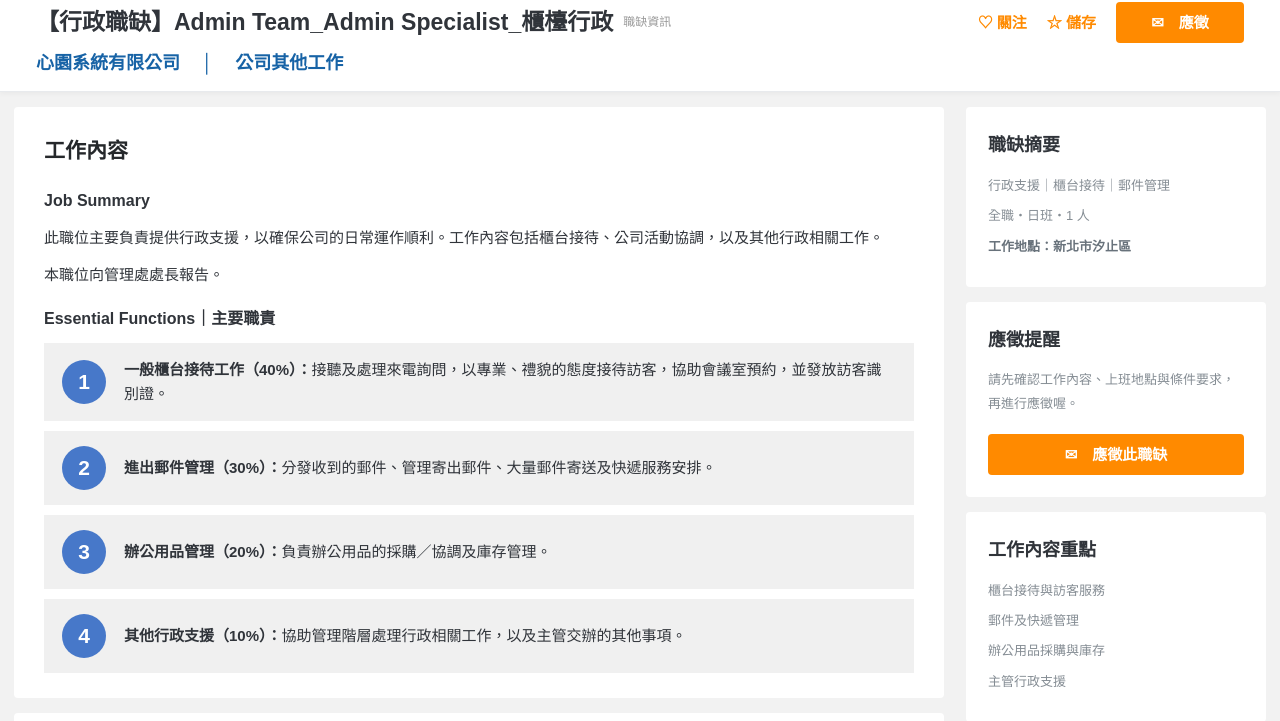
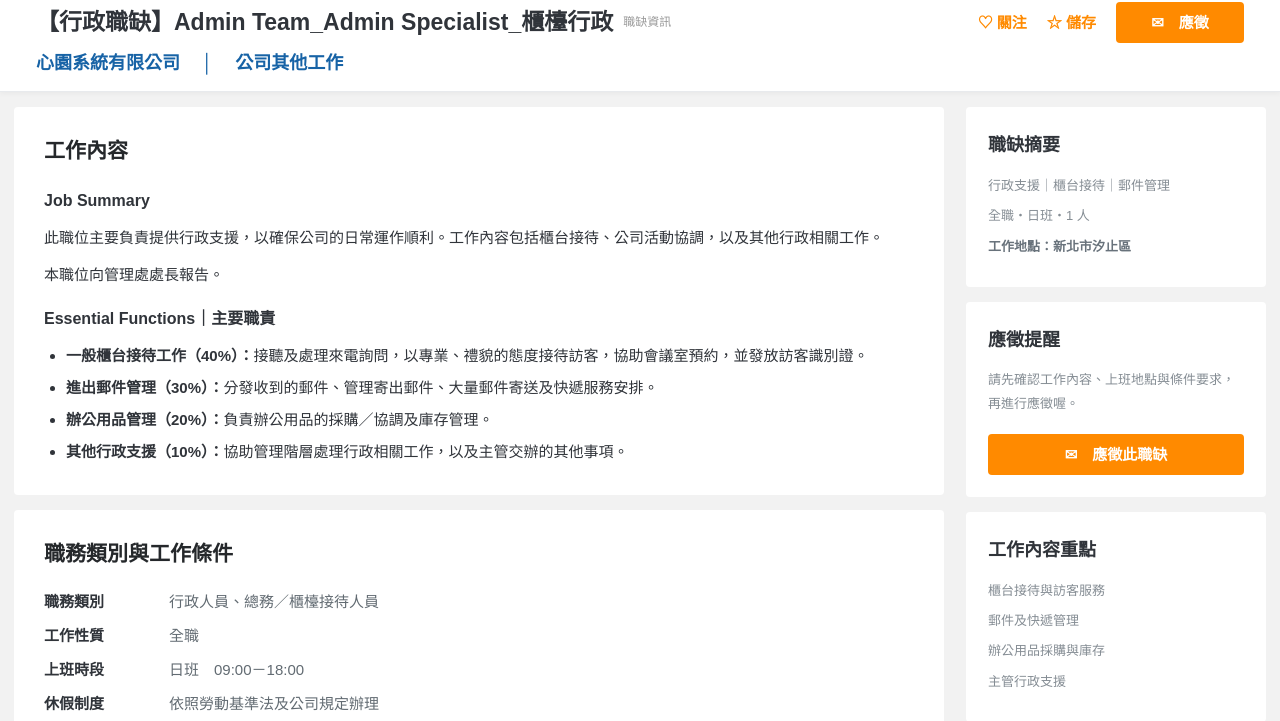
Before and after one commit to ppp930520-ops/104-admin-job-page, a plain HTML site: page index.html in a window 1280 px wide. Shown: the part 51-772 px from the top of the page. Drawn offline with Linux system fonts and the light colour scheme.

Commit message:
Restore original plain bullet layout for job responsibilities

```diff
--- a/index.html
+++ b/index.html
@@ -36,10 +36,6 @@ p{margin:5px 0 10px}
 ul{padding-left:22px;margin:6px 0 0}
 li{padding-left:0;margin:5px 0}
 .job-summary{margin-bottom:17px}
-.step-list{display:grid;gap:10px;margin-top:9px}
-.step-row{display:flex;align-items:center;gap:18px;background:#f0f0f0;padding:15px 18px;min-height:72px}
-.step-no{flex:0 0 44px;width:44px;height:44px;border-radius:50%;background:#4778c9;color:#fff;display:flex;align-items:center;justify-content:center;font-size:21px;font-weight:700}
-.step-copy{font-size:15px;line-height:1.6}
 .step-copy strong{font-weight:700}
 .definition{display:grid;grid-template-columns:125px minmax(0,1fr);gap:7px 0;align-items:start}
 .definition strong{font-weight:700}
@@ -102,12 +98,12 @@ li{padding-left:0;margin:5px 0}
      <p>本職位向管理處處長報告。</p>
     </div>
     <h3>Essential Functions｜主要職責</h3>
-    <div class="step-list">
-     <div class="step-row"><span class="step-no">1</span><div class="step-copy"><strong>一般櫃台接待工作（40%）：</strong>接聽及處理來電詢問，以專業、禮貌的態度接待訪客，協助會議室預約，並發放訪客識別證。</div></div>
-     <div class="step-row"><span class="step-no">2</span><div class="step-copy"><strong>進出郵件管理（30%）：</strong>分發收到的郵件、管理寄出郵件、大量郵件寄送及快遞服務安排。</div></div>
-     <div class="step-row"><span class="step-no">3</span><div class="step-copy"><strong>辦公用品管理（20%）：</strong>負責辦公用品的採購／協調及庫存管理。</div></div>
-     <div class="step-row"><span class="step-no">4</span><div class="step-copy"><strong>其他行政支援（10%）：</strong>協助管理階層處理行政相關工作，以及主管交辦的其他事項。</div></div>
-    </div>
+    <ul>
+     <li><strong>一般櫃台接待工作（40%）：</strong>接聽及處理來電詢問，以專業、禮貌的態度接待訪客，協助會議室預約，並發放訪客識別證。</li>
+     <li><strong>進出郵件管理（30%）：</strong>分發收到的郵件、管理寄出郵件、大量郵件寄送及快遞服務安排。</li>
+     <li><strong>辦公用品管理（20%）：</strong>負責辦公用品的採購／協調及庫存管理。</li>
+     <li><strong>其他行政支援（10%）：</strong>協助管理階層處理行政相關工作，以及主管交辦的其他事項。</li>
+    </ul>
    </article>
 
    <article class="card">
```
